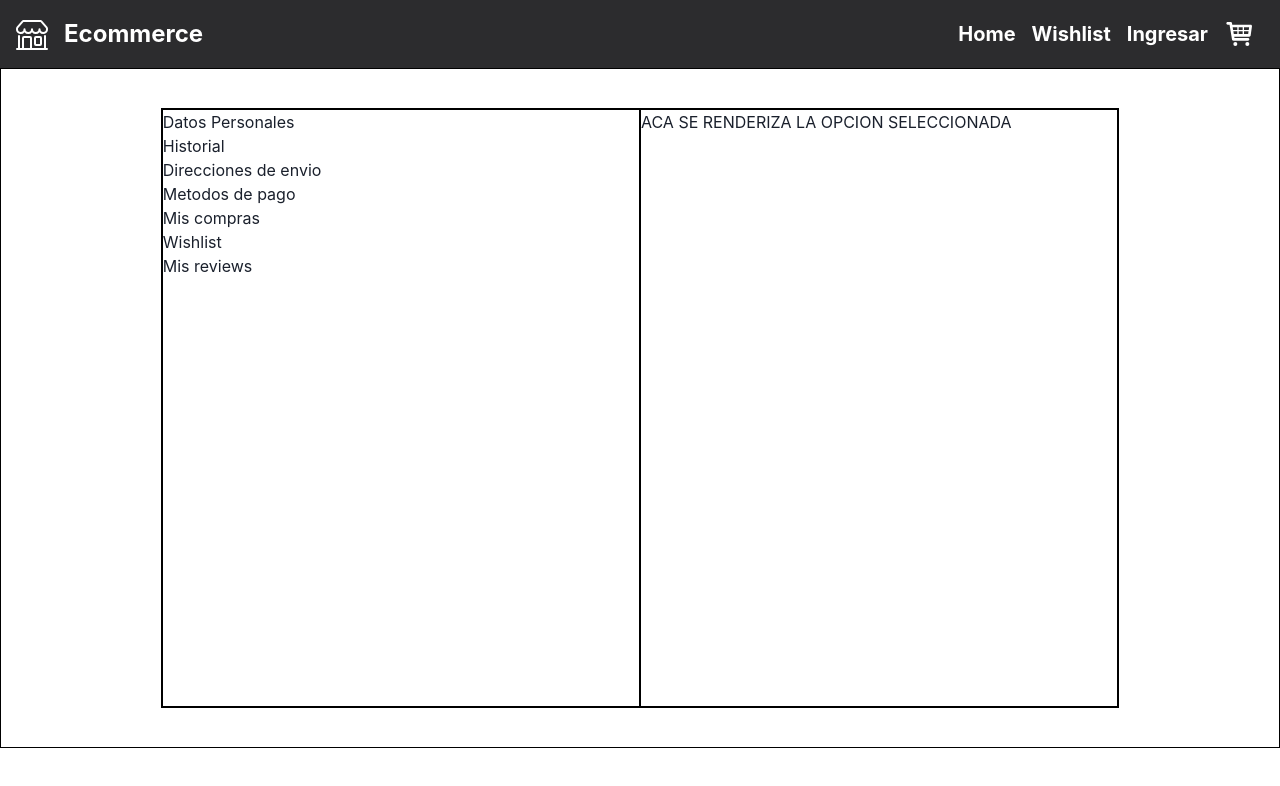
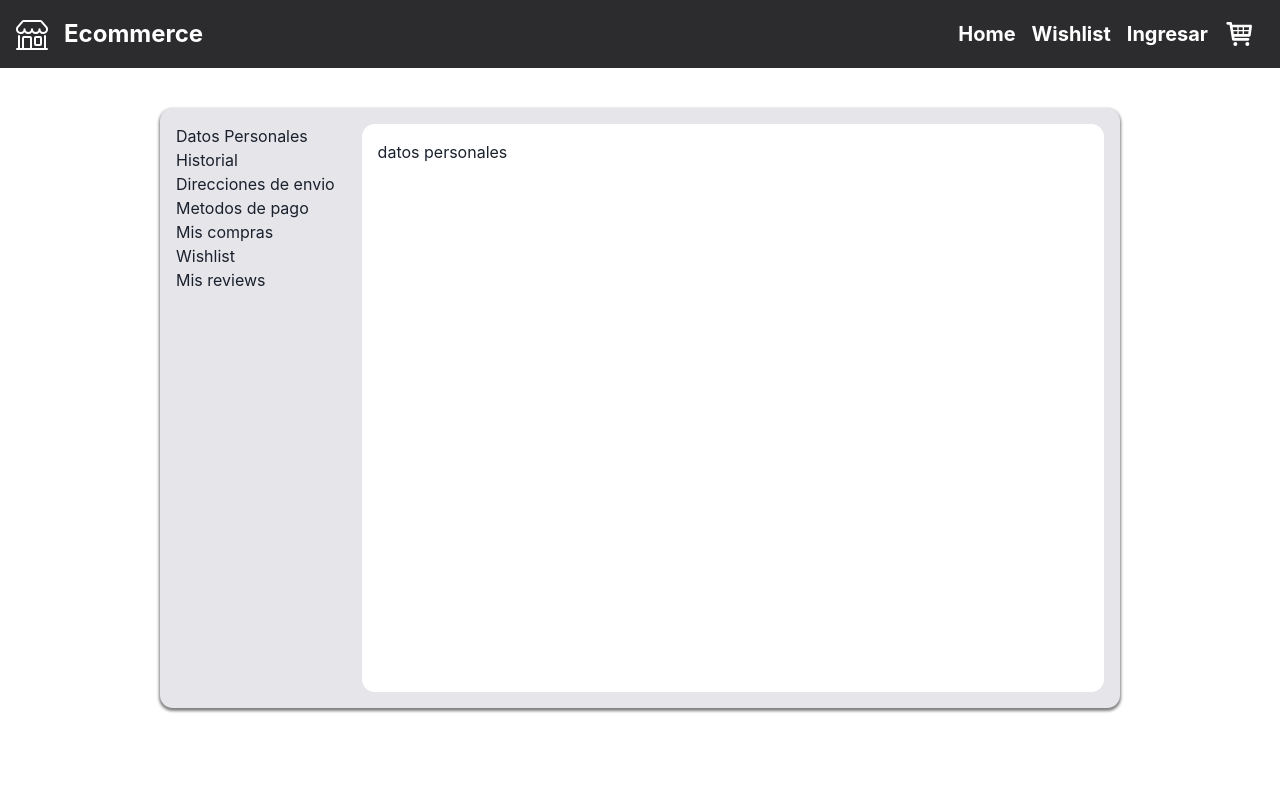
Before and after one commit to federicoacuna/soyHenryWebFT23b-G01-PF, a React (Create React App) app in the folder client/: page /perfil in a window 1280 px wide. Shown: the top 786 px of the page. Built offline with nearby package versions, Linux system fonts and the light colour scheme; no server answers.

Commit message:
feat(client):user profile panel

```diff
--- a/client/src/components/PerfilContainer/index.js
+++ b/client/src/components/PerfilContainer/index.js
@@ -1,25 +1,58 @@
-import React from 'react'
+import React, { useState } from 'react'
 import s from './index.module.css'
 
 export default function PerfilContainer () {
+  const [state, setState] = useState('Datos Personales')
+
+  function handleClick (e) {
+    if (e.target.textContent === 'Datos Personales') {
+      setState('Datos Personales')
+    } else if (e.target.textContent === 'Historial') {
+      setState('Historial')
+    } else if (e.target.textContent === 'Direcciones de envio') {
+      setState('Direcciones de envio')
+    } else if (e.target.textContent === 'Metodos de pago') {
+      setState('Metodos de pago')
+    } else if (e.target.textContent === 'Mis compras') {
+      setState('Mis compras')
+    } else if (e.target.textContent === 'Wishlist') {
+      setState('Wishlist')
+    } else if (e.target.textContent === 'Mis reviews') {
+      setState('Mis reviews')
+    }
+  }
   return (
     <div className={s.container}>
       <div className={s.navbarColumn}>
         <nav>
           <ul>
-            <li>Datos Personales</li>
-            <li>Historial</li>
-            <li>Direcciones de envio</li>
-            <li>Metodos de pago</li>
-            <li>Mis compras</li>
-            <li>Wishlist</li>
-            <li>Mis reviews</li>
+            <li onClick={handleClick}>Datos Personales</li>
+            <li onClick={handleClick}>Historial</li>
+            <li onClick={handleClick}>Direcciones de envio</li>
+            <li onClick={handleClick}>Metodos de pago</li>
+            <li onClick={handleClick}>Mis compras</li>
+            <li onClick={handleClick}>Wishlist</li>
+            <li onClick={handleClick}>Mis reviews</li>
           </ul>
 
         </nav>
       </div>
       <div className={s.renderComponent}>
-        ACA SE RENDERIZA LA OPCION SELECCIONADA
+        {state === 'Datos Personales'
+          ? <div>datos personales</div>
+          : state === 'Historial'
+            ? <div>historial</div>
+            : state === 'Direcciones de envio'
+              ? <div>Direcciones de envio</div>
+              : state === 'Metodos de pago'
+                ? <div>Metodos de pago</div>
+                : state === 'Mis compras'
+                  ? <div>Mis compras</div>
+                  : state === 'Wishlist'
+                    ? <div>Wishlist</div>
+                    : state === 'Mis reviews'
+                      ? <div>Mis reviews</div>
+                      : null}
       </div>
     </div>
   )
--- a/client/src/components/PerfilContainer/index.module.css
+++ b/client/src/components/PerfilContainer/index.module.css
@@ -1,20 +1,28 @@
 .container{
     width: 75%;
     height: 75vh;
-    border: 1px solid black;
+    background-color: #E5E5EA;
+    box-shadow: 0px 2px 3px 1px grey;
     display: flex;
     justify-content: space-between;
     align-items: flex-start;
+    border-radius: 0.8rem;
+    padding: 1rem;
 }
 
 .container .navbarColumn {
-    width: 50%;
+    width: 20%;
     height: 100%;
-    border: 1px solid black;
 }
 
 .container .renderComponent {
-    width: 50%;
+    width: 80%;
     height: 100%;
-    border: 1px solid black;
+    background-color: white;
+    border-radius: 0.8rem;
+    padding: 1rem;
 }
+
+.navbarColumn ul li{
+    cursor: pointer;
+}
--- a/client/src/pages/Perfil/index.module.css
+++ b/client/src/pages/Perfil/index.module.css
@@ -1,6 +1,5 @@
 .container{
     height: 85vh;
-    border: 1px solid black;
     display: flex;
     justify-content: center;
     align-items: center;
```
